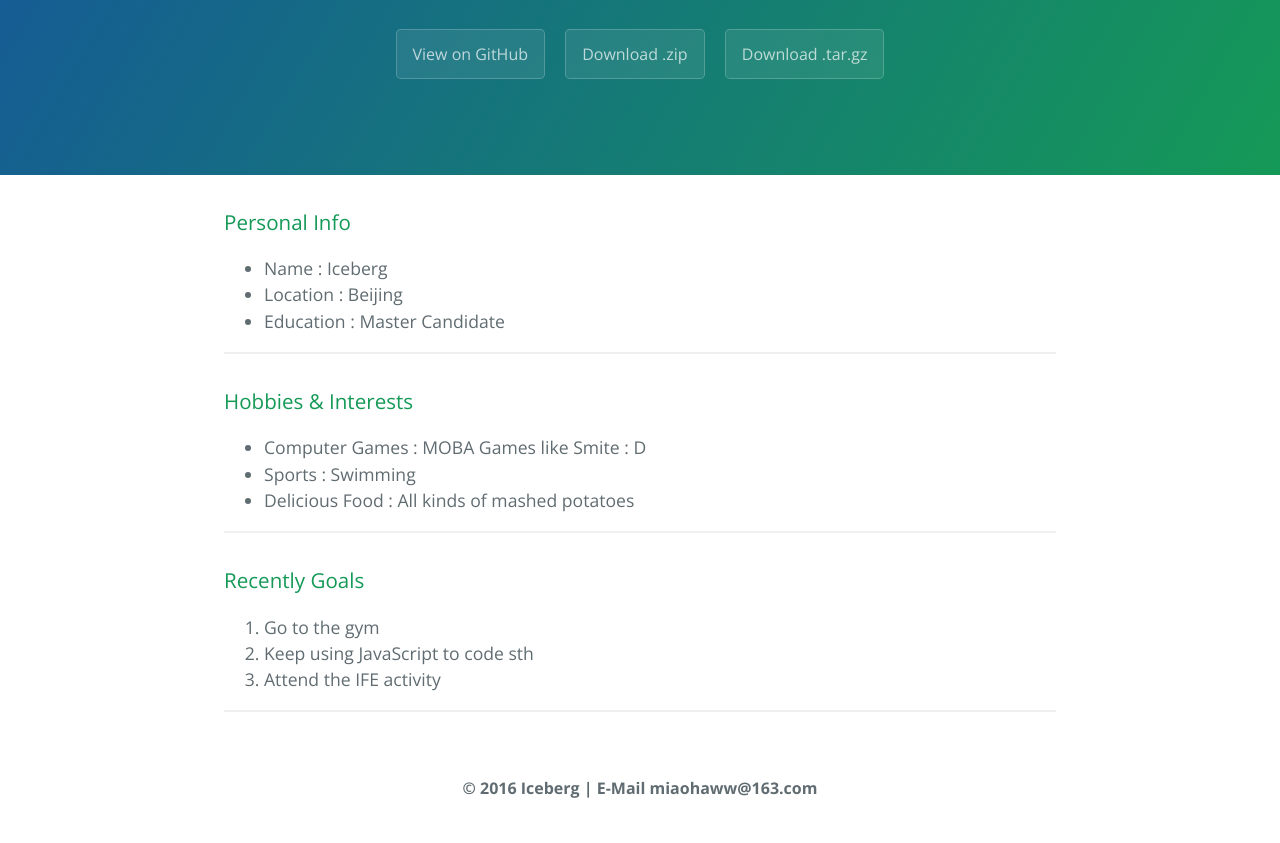
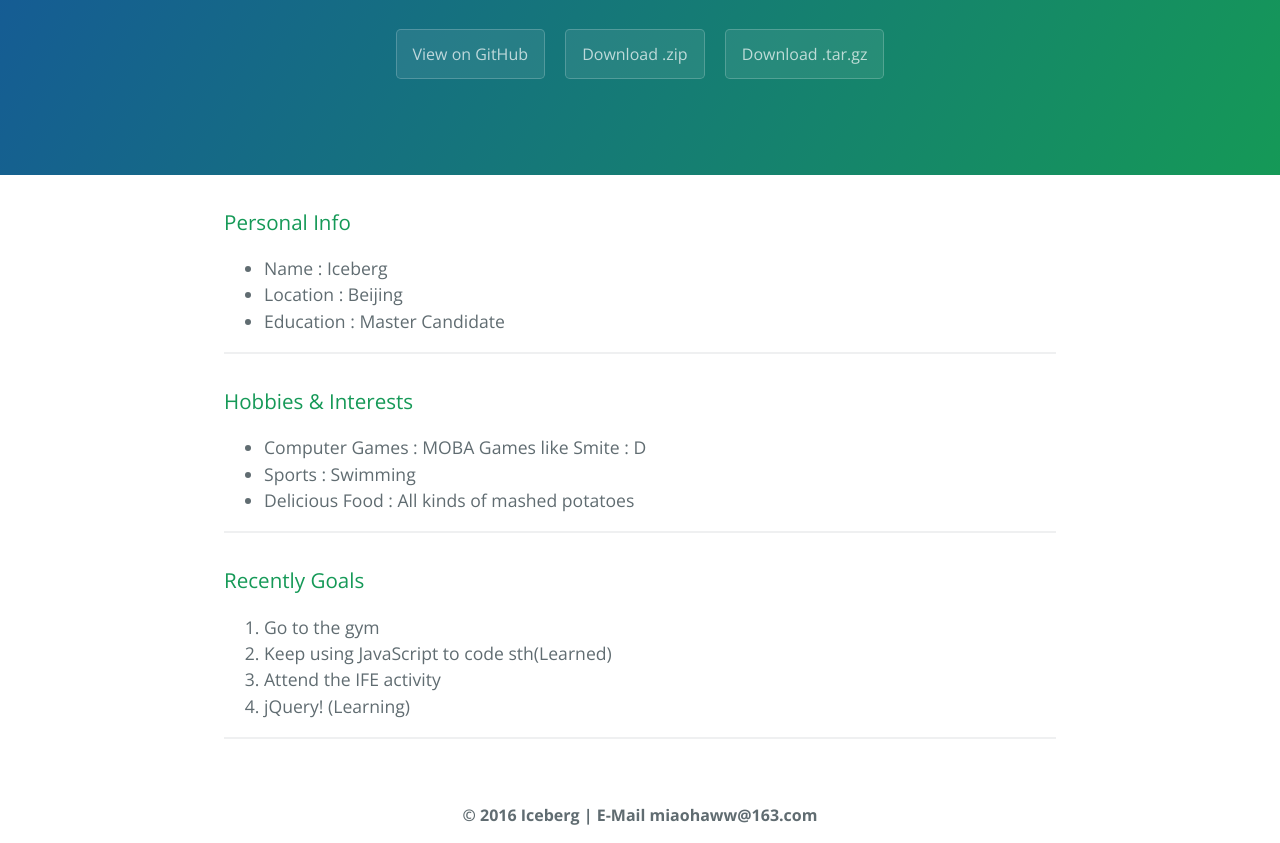
Before and after one commit to lx46447874/IceHomePage, a plain HTML site: page index.html in a window 1280 px wide. Shown: the part 208-1051 px from the top of the page. Before the commit the page ends 1024 px from the top, so only its background shows below. Drawn offline with nearby package versions, Linux system fonts and the light colour scheme.

Commit message:
Update index.html

```diff
--- a/index.html
+++ b/index.html
@@ -28,7 +28,7 @@ hr {
   <h3> <a id="welcome-to-github-pages" class="anchor" href="#welcome-to-github-pages" aria-hidden="true"><span aria-hidden="true" class="octicon octicon-link"></span></a>Personal Info</h3>
   <p>
   <ul>
-  	<li>Name : Iceberg</li>
+    <li>Name : Iceberg</li>
     <li>Location : Beijing</li>
     <li>Education : Master Candidate</li>
   </ul>
@@ -37,7 +37,7 @@ hr {
   <h3> <a id="designer-templates" class="anchor" href="#designer-templates" aria-hidden="true"><span aria-hidden="true" class="octicon octicon-link"></span></a>Hobbies & Interests</h3>
   <p>
    <ul>
-  	<li>Computer Games : MOBA Games like Smite : D</li>
+    <li>Computer Games : MOBA Games like Smite : D</li>
     <li>Sports : Swimming  </li>
     <li>Delicious Food : All kinds of mashed potatoes</li>
   </ul>
@@ -46,9 +46,10 @@ hr {
   <h3> <a id="creating-pages-manually" class="anchor" href="#creating-pages-manually" aria-hidden="true"><span aria-hidden="true" class="octicon octicon-link"></span></a>Recently Goals</h3>
   <p>
   <ol>
-  	<li>Go to the gym</li>
-    <li>Keep using JavaScript to code sth</li>
+    <li>Go to the gym</li>
+    <li>Keep using JavaScript to code sth(Learned)</li>
     <li>Attend the IFE activity </li>
+    <li>jQuery! (Learning)</li>
   </ol>
   </p>
   <hr>
```
